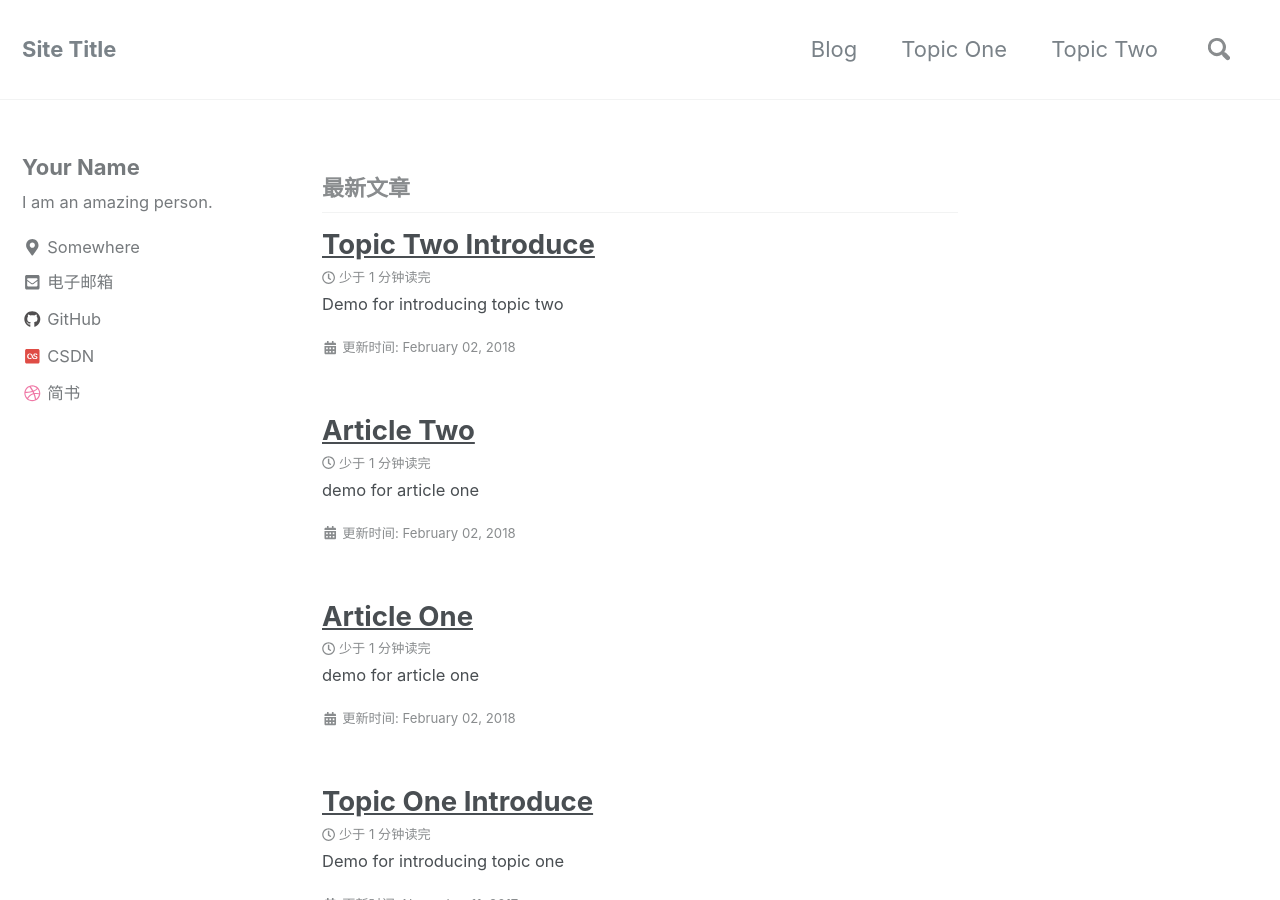
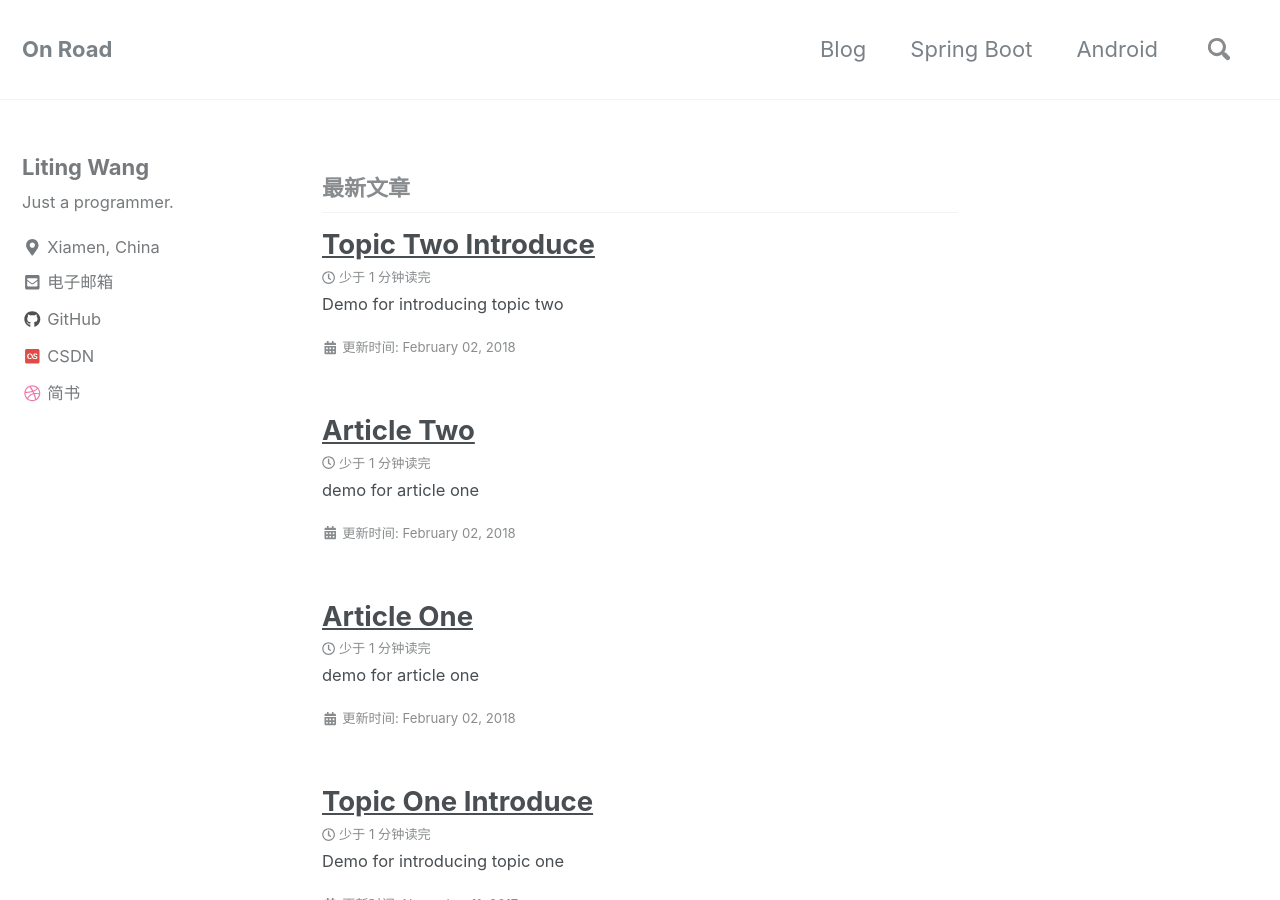
Before and after one commit to onroadtech/onroadtech.github.io, a Jekyll site: the page built from index.html, in a window 1280 px wide and 900 px high. Built offline with Jekyll 4.4.1, drawn with Linux system fonts in a browser that asks for light colours; nearby versions of some CDN libraries; the list of posts is cut into pages by our own code.

Commit message:
Update my website infomation.

```diff
--- a/_config.yml
+++ b/_config.yml
@@ -9,7 +9,7 @@ minimal_mistakes_skin    : "default" # "air", "aqua", "contrast", "dark", "dirt"
 
 # Site Settings
 locale                   : "zh-CN"
-title                    : "Site Title"
+title                    : "On Road"
 title_separator          : "-"
 name                     : "Liting Wang"
 description              : "An amazing website."
@@ -84,10 +84,10 @@ analytics:
 
 # Site Author
 author:
-  name             : "Your Name"
+  name             : "Liting Wang"
   avatar           : # path of avatar image, e.g. "/assets/images/bio-photo.jpg"
-  bio              : "I am an amazing person."
-  location         : "Somewhere"
+  bio              : "Just a programmer."
+  location         : "Xiamen, China"
   email            : onroad_tech@163.com
   uri              :
   home             : # null (default), "absolute or relative url to link to author home"
--- a/_data/navigation.yml
+++ b/_data/navigation.yml
@@ -12,13 +12,13 @@ main:
   #   url: /sitemap/
   - title: "Blog"
     url: /year-archive/
-  - title: "Topic One"
+  - title: "Spring Boot"
     url: /topic-one-introduce/
-  - title: "Topic Two"
+  - title: "Android"
     url: /topic-two-introduce/
 
 TopicOne:
-  - title: "Topic One"
+  - title: "Spring Boot"
     url: /topic-one-introduce/
     children:
       - title: "Article One"
@@ -27,7 +27,7 @@ TopicOne:
         url: /topic-one-article-two/
 
 TopicTwo:
-  - title: "Topic Two"
+  - title: "Android"
     url: /topic-two-introduce/
     children:
       - title: "Article One"
```
